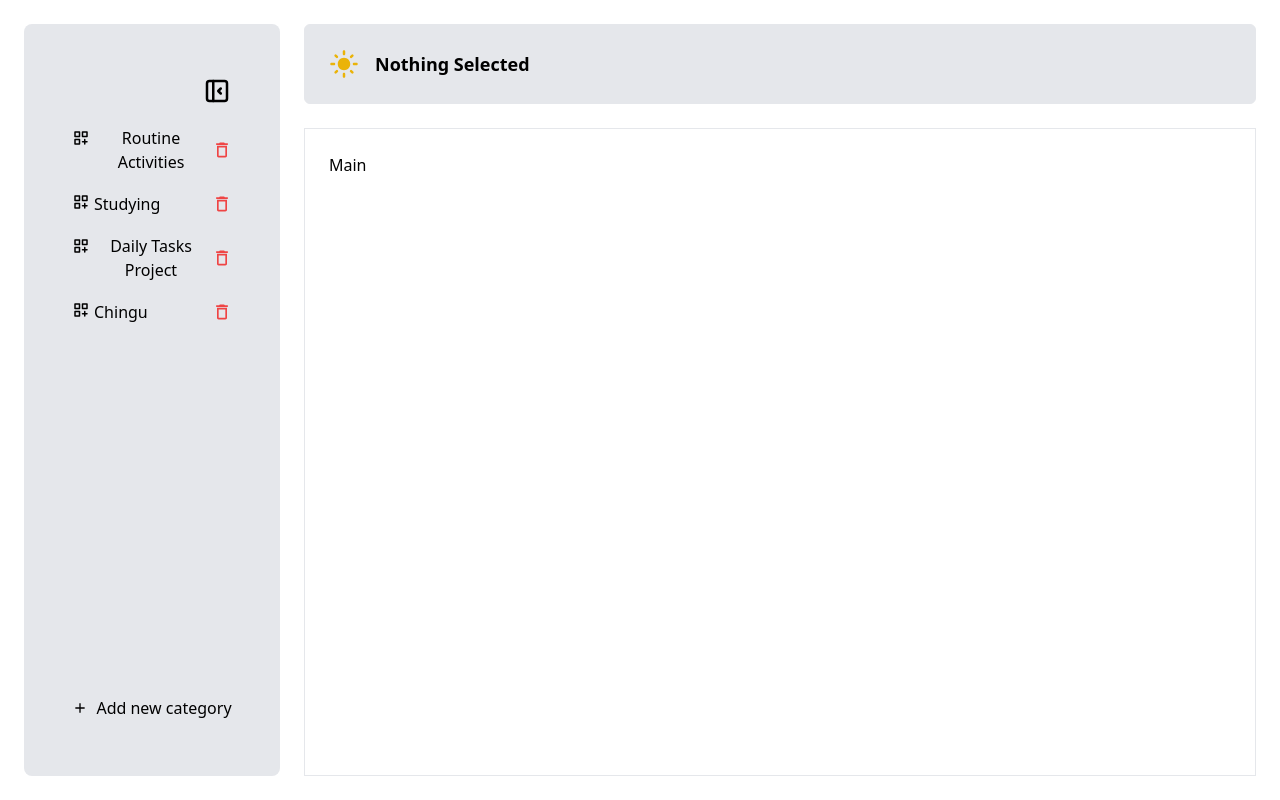
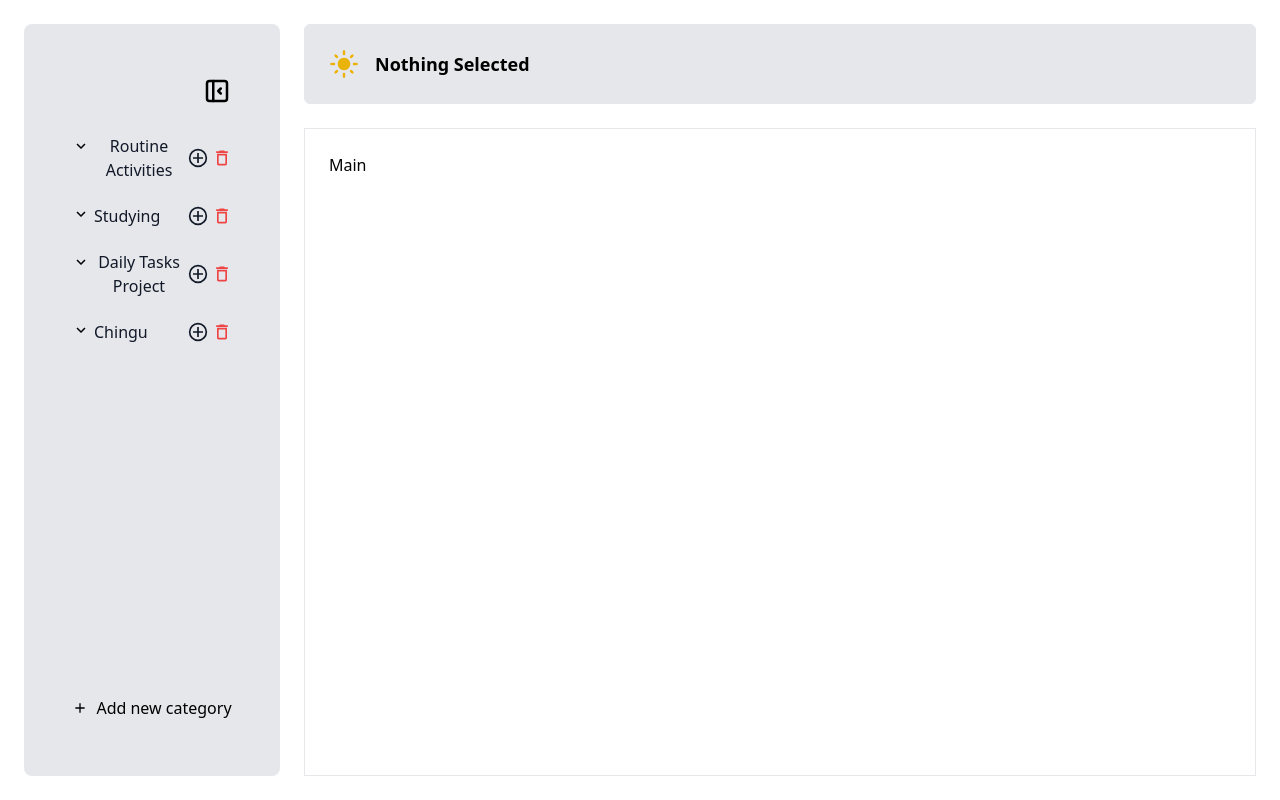
Before and after one commit to chingu-voyages/v47-tier2-team-10, a React (Create React App) app in the folder v47-client/: page /ProductPage in a window 1280 px wide. Built offline with nearby package versions, Linux system fonts and the light colour scheme.

Commit message:
change icons, tailwind

```diff
--- a/v47-client/src/components/productpage/LeftNav/Category.jsx
+++ b/v47-client/src/components/productpage/LeftNav/Category.jsx
@@ -1,9 +1,9 @@
 import React, { useState } from "react";
-import { TbCategoryPlus } from "react-icons/tb";
-import { TbCategoryMinus } from "react-icons/tb";
+import { MdExpandMore } from "react-icons/md";
+import { MdExpandLess } from "react-icons/md";
 import { MdDeleteOutline } from "react-icons/md";
 import Activity from "./Activity";
-import { TbCategory } from "react-icons/tb";
+import { GrAddCircle } from "react-icons/gr";
 
 export default function Category({ category, handleFilterData}) {
   const [isActivityVisible, setIsActivityVisible] = useState(false);
@@ -26,32 +26,36 @@ export default function Category({ category, handleFilterData}) {
   return (
     <>
 
-      <div className="flex justify-between items-center gap-1 md:mt-3 mb-1">
-        <div className="flex gap-1  hover:text-gray-700 font-medium">
+      <div className="flex justify-between items-center gap-1 mt-3 md:mt-5">
+        <div className="flex gap-1  md:hover:text-gray-700 font-medium">
           <div className="hidden md:block hover:text-gray-700 font-medium text-lg">
             <button onClick={() => setIsActivityVisible((prev) => !prev)}>
-              {isActivityVisible ? <TbCategoryMinus /> : <TbCategoryPlus />}
+              {isActivityVisible ? <MdExpandLess /> : <MdExpandMore />}
             </button>
           </div>
           <button
             onClick={() => setIsActivityVisible((prev) => !prev)}
-            className="flex justify-center items-center gap-2 "
+            className="flex justify-center items-center gap-2"
           >
-            <div className="md:hidden">
-              <TbCategory />
-            </div>
-            <div className="hover:text-gray-700">
+            <div className="text-gray-400 md:text-gray-900 md:hover:text-gray-700">
               {capitalizeEachWord(category.categoryName)}
             </div>
           </button>
         </div>
-        <button className="hidden md:block font-bold text-xl text-red-500 hover:text-red-400">
-          <MdDeleteOutline />
-        </button>
+        <div className='flex gap-1'>
+          <button className='hidden md:block font-bold text-xl text-gray-900 hover:text-gray-700'>
+            <GrAddCircle />
+          </button>
+          <button className="hidden md:block font-bold text-xl text-red-500 hover:text-red-400">
+            <MdDeleteOutline />
+          </button>
+        </div>
       </div>
 
 
-      {isActivityVisible && <div>{activityEl}</div>}
+      <div className={`${isActivityVisible ? 'block' : 'block md:hidden'}`}>
+        {activityEl}
+      </div>
     </>
   );
 }
```
